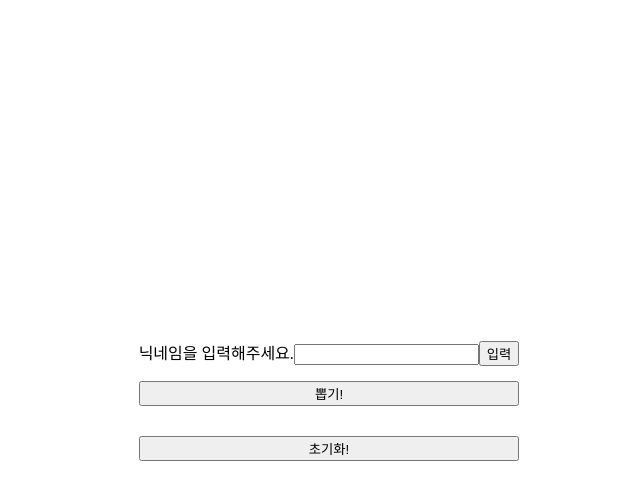
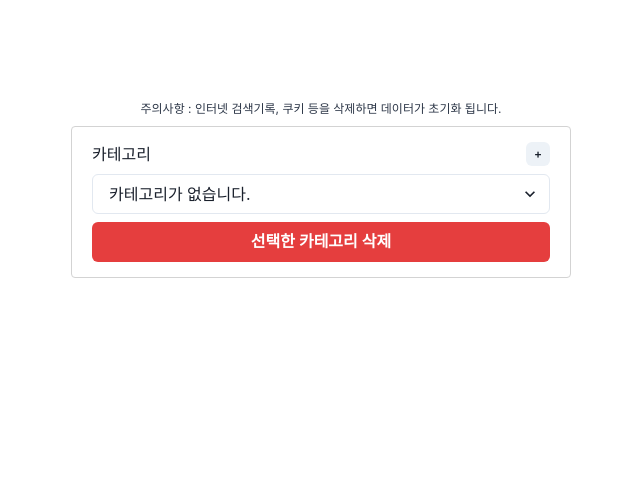
Before and after one commit to YOON3N4M/random-nickname, a React (Create React App) app: page / in a window 1280 px wide. Shown: the top 500 px of the page, without its empty margins (319-959 px from the left). Built offline with nearby package versions, Linux system fonts and the light colour scheme.

Commit message:
feat: 기능 다수 추가

```diff
--- a/package.json
+++ b/package.json
@@ -3,9 +3,13 @@
   "version": "0.1.0",
   "private": true,
   "dependencies": {
+    "@chakra-ui/react": "^2.8.1",
+    "@emotion/react": "^11.11.1",
+    "@emotion/styled": "^11.11.0",
     "@testing-library/jest-dom": "^5.17.0",
     "@testing-library/react": "^13.4.0",
     "@testing-library/user-event": "^13.5.0",
+    "framer-motion": "^10.16.4",
     "gh-pages": "^6.0.0",
     "react": "^18.2.0",
     "react-dom": "^18.2.0",
--- /dev/null
+++ b/src/AddModal.js
@@ -0,0 +1,55 @@
+import {
+  Button,
+  FormLabel,
+  Input,
+  Modal,
+  ModalBody,
+  ModalCloseButton,
+  ModalContent,
+  ModalFooter,
+  ModalHeader,
+  ModalOverlay,
+} from "@chakra-ui/react";
+import { useState } from "react";
+
+export default function AddModal({
+  isModalOn,
+  setIsModalOn,
+  setCategoryArr,
+  setSelectedCategory,
+}) {
+  const [category, setCategory] = useState("");
+
+  function addCategory(event) {
+    event.preventDefault();
+    localStorage.setItem(category, []);
+    setCategoryArr((prev) => [...prev, category]);
+    setCategory("");
+    setIsModalOn(false);
+  }
+  function onChange(event) {
+    setCategory(event.target.value);
+  }
+
+  return (
+    <Modal isOpen={isModalOn} onClose={setIsModalOn}>
+      <ModalOverlay />
+      <ModalContent>
+        <ModalHeader>카테고리 추가</ModalHeader>
+        <ModalCloseButton />
+        <ModalBody>
+          <form onSubmit={addCategory}>
+            <FormLabel>카테고리 이름</FormLabel>
+            <Input onChange={onChange} value={category}></Input>
+          </form>
+        </ModalBody>
+
+        <ModalFooter>
+          <Button colorScheme="blue" mr={3} onClick={addCategory}>
+            추가
+          </Button>
+        </ModalFooter>
+      </ModalContent>
+    </Modal>
+  );
+}
--- a/src/App.js
+++ b/src/App.js
@@ -1,89 +1,230 @@
+import {
+  Badge,
+  Box,
+  Button,
+  Center,
+  Flex,
+  FormLabel,
+  HStack,
+  Input,
+  Select,
+  Text,
+  useToast,
+  VStack,
+} from "@chakra-ui/react";
 import { useEffect, useState } from "react";
 import { styled } from "styled-components";
-
-const Container = styled.div`
-  width: 100vw;
-  height: 100vh;
-  display: flex;
-  justify-content: center;
-  align-items: center;
-`;
-
-const VFlexBox = styled.div`
-  display: flex;
-  flex-direction: column;
-`;
-
-const ChooseButton = styled.button`
-  margin-top: 15px;
-  margin-bottom: 15px;
-`;
+import AddModal from "./AddModal";
 
 function App() {
-  const [inputValue, setInputValue] = useState("");
+  const [nickname, setNickname] = useState("");
   const [nicknameArr, setNicknameArr] = useState([]);
+  const [categoryArr, setCategoryArr] = useState([]);
   const [selectedNickname, setSelectedNickname] = useState("");
+  const [selectedCategory, setSelectedCategory] = useState("");
+  const [isModalOn, setIsModalOn] = useState(false);
+  const toast = useToast();
 
   function onChangeInput(event) {
-    setInputValue(event.target.value);
-  }
-
-  function getNickname() {
-    const data = localStorage.getItem("nickname");
-    if (data === null) return;
-    console.log(data);
-    setNicknameArr(JSON.parse(data));
+    setNickname(event.target.value);
   }
 
   function onSubmit(event) {
     event.preventDefault();
     localStorage.setItem(
-      "nickname",
-      JSON.stringify([...nicknameArr, inputValue])
+      selectedCategory,
+      JSON.stringify([...nicknameArr, nickname])
     );
-    setNicknameArr((prev) => [...prev, inputValue]);
+    setNicknameArr((prev) => [...prev, nickname]);
   }
 
   function random() {
     if (nicknameArr.length > 0) {
       const randomNum = Math.floor(Math.random() * (nicknameArr.length - 0));
       console.log(randomNum);
-      alert(`${nicknameArr[randomNum]}`);
+      ///  alert(`${nicknameArr[randomNum]}`);
+
+      toast({
+        duration: 3000,
+        render: () => (
+          <Center color="white" p={3} bg="blue.500">
+            {nicknameArr[randomNum]}
+          </Center>
+        ),
+      });
     } else {
-      alert("저장된 닉네임이 없음");
+      toast({
+        duration: 3000,
+        render: () => (
+          <Center color="white" p={3} bg="red.500">
+            저장된 닉네임이 없습니다.
+          </Center>
+        ),
+      });
     }
   }
 
-  function reset() {
-    localStorage.removeItem("nickname");
-    setNicknameArr([]);
+  function resetCategory() {
+    if (window.confirm("정말 삭제하시겠습니까?")) {
+      localStorage.removeItem(selectedCategory);
+      const filtered = categoryArr.filter(
+        (category) => category !== selectedCategory
+      );
+      setCategoryArr(filtered);
+      setNicknameArr([]);
+    } else {
+      return;
+    }
+  }
+
+  function getData() {
+    //스토리지 키 불러오기
+    const localLength = localStorage.length;
+    let localKeyArr = [];
+
+    for (let i = 0; i < localLength; i++) {
+      const key = localStorage.key(i);
+      if (key !== "chakra-ui-color-mode") {
+        localKeyArr.push(key);
+      }
+      setCategoryArr(localKeyArr);
+      if (localKeyArr.length < 0) return;
+      setSelectedCategory(localKeyArr[0]);
+    }
+  }
+
+  function getNicknameByKey() {
+    const data = localStorage.getItem(selectedCategory);
+
+    if (data === null || data === "" || data.length === 0) {
+      setNicknameArr([]);
+    } else {
+      setNicknameArr(JSON.parse(data));
+    }
+  }
+
+  function handleCategoryChange(event) {
+    setSelectedCategory(event.target.value);
+    const data = localStorage.getItem(selectedCategory);
+    //  console.log(typeof JSON.stringify(data));
+    if (data === null || data === "") return;
+    //setNicknameArr(data);
   }
 
   useEffect(() => {
-    getNickname();
+    getData();
   }, []);
 
   useEffect(() => {
-    setInputValue("");
+    setNickname("");
   }, [nicknameArr]);
+
+  useEffect(() => {
+    getNicknameByKey();
+  }, [selectedCategory]);
+
+  useEffect(() => {
+    if (selectedCategory === "") return;
+    setSelectedCategory(categoryArr[0]);
+  }, []);
+
+  // 여러 카테고리가 존재하다 삭제를 통해 1개의 카테고리만 남았을때
+  useEffect(() => {
+    if (categoryArr.length === 1) {
+      setSelectedCategory(categoryArr[0]);
+    } else if (categoryArr.length > 1) {
+      setSelectedCategory(categoryArr[0]);
+    }
+  }, [categoryArr]);
 
   return (
     <div className="App">
-      <Container>
-        <div>
-          <VFlexBox>
-            <form onSubmit={onSubmit}>
-              <label>닉네임을 입력해주세요.</label>
-              <input onChange={onChangeInput} value={inputValue}></input>
-              <button type="submit">입력</button>
-            </form>
-            <ChooseButton onClick={random}>뽑기!</ChooseButton>
-            <ChooseButton onClick={reset}>초기화!</ChooseButton>
-            {nicknameArr.length > 0 &&
-              nicknameArr.map((nick) => <span>{nick}</span>)}
-          </VFlexBox>
-        </div>
-      </Container>
+      <AddModal
+        isModalOn={isModalOn}
+        setIsModalOn={setIsModalOn}
+        setCategoryArr={setCategoryArr}
+        setSelectedCategory={setSelectedCategory}
+      />
+      <Flex pt={"100px"}>
+        <Flex h="100vh" m={"0 auto"}>
+          <VStack w={"500px"} borderRadius={"4px"}>
+            <Text fontSize={"12px"} color={"gray.700"}>
+              주의사항 : 인터넷 검색기록, 쿠키 등을 삭제하면 데이터가 초기화
+              됩니다.
+            </Text>
+            <VStack
+              w={"100%"}
+              border={"1px solid #d3d3d3"}
+              p={"15px 20px"}
+              borderRadius={"4px"}
+            >
+              <Flex
+                w={"100%"}
+                alignItems={"center"}
+                justifyContent={"space-between"}
+              >
+                <FormLabel margin={"0px"}>카테고리</FormLabel>
+                <Button size={"xs"} onClick={() => setIsModalOn(true)}>
+                  +
+                </Button>
+              </Flex>
+              <Select onChange={handleCategoryChange}>
+                {categoryArr.length > 0 ? (
+                  categoryArr.map((category) => (
+                    <option value={category}>{category}</option>
+                  ))
+                ) : (
+                  <option>카테고리가 없습니다.</option>
+                )}
+              </Select>
+              <Button w={"100%"} colorScheme={"red"} onClick={resetCategory}>
+                선택한 카테고리 삭제
+              </Button>
+            </VStack>
+            {categoryArr.length !== 0 && (
+              <VStack
+                w={"100%"}
+                border={"1px solid #d3d3d3"}
+                p={"15px 20px"}
+                borderRadius={"4px"}
+              >
+                <form onSubmit={onSubmit} style={{ width: "100%" }}>
+                  <FormLabel>단어 추가</FormLabel>
+                  <Input
+                    value={nickname}
+                    onChange={onChangeInput}
+                    placeholder="추가할 단어를 입력하세요."
+                    required
+                  ></Input>
+                </form>
+              </VStack>
+            )}
+            {nicknameArr.length !== 0 && (
+              <>
+                <Button
+                  mt={"30px"}
+                  w={"100%"}
+                  colorScheme={"green"}
+                  onClick={random}
+                >
+                  랜덤 뽑기
+                </Button>
+
+                <HStack
+                  flexWrap={"wrap"}
+                  border={"1px solid #d3d3d3"}
+                  p={"15px 20px"}
+                  borderRadius={"4px"}
+                  w={"100%"}
+                >
+                  {nicknameArr.length !== 0 &&
+                    nicknameArr.map((nick) => <Badge>{nick}</Badge>)}
+                </HStack>
+              </>
+            )}
+          </VStack>
+        </Flex>
+      </Flex>
     </div>
   );
 }
--- a/src/index.js
+++ b/src/index.js
@@ -1,6 +1,11 @@
+import { ChakraProvider } from "@chakra-ui/react";
 import React from "react";
 import ReactDOM from "react-dom/client";
 import App from "./App";
 
 const root = ReactDOM.createRoot(document.getElementById("root"));
-root.render(<App />);
+root.render(
+  <ChakraProvider>
+    <App />
+  </ChakraProvider>
+);
```
Also changed, not shown: 1 other file (tests, documents, lock files or other folders).
